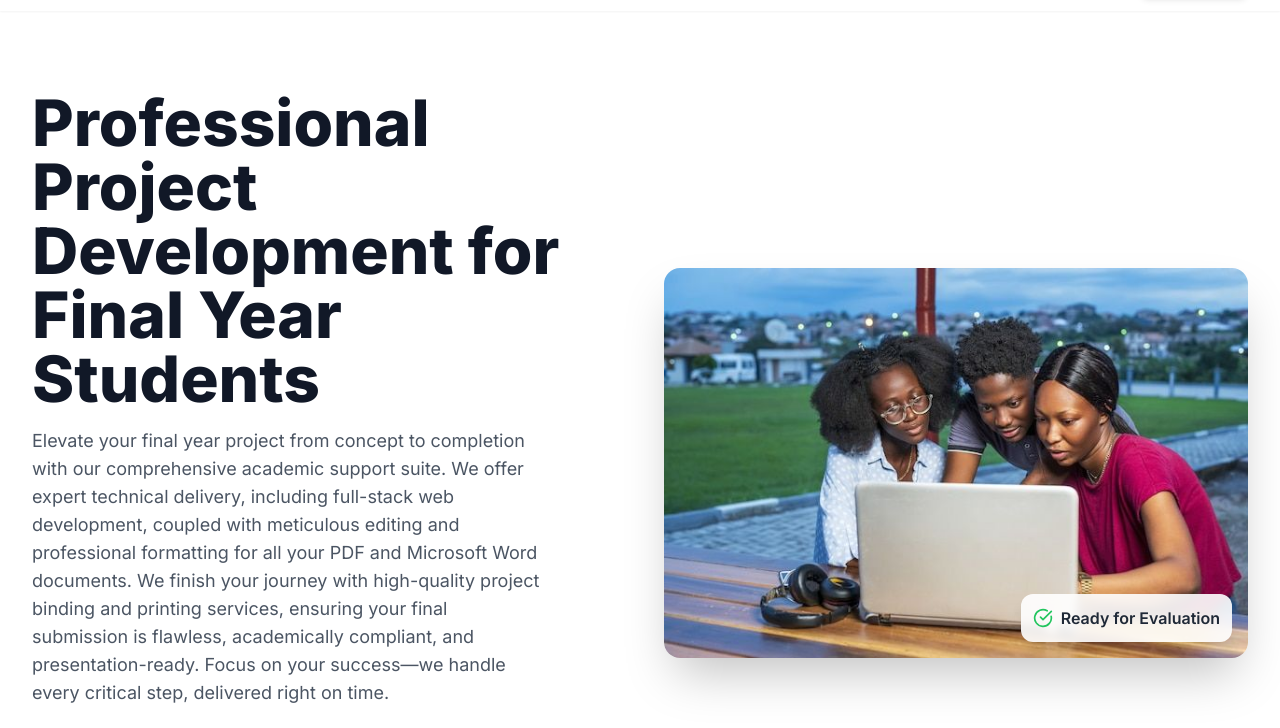
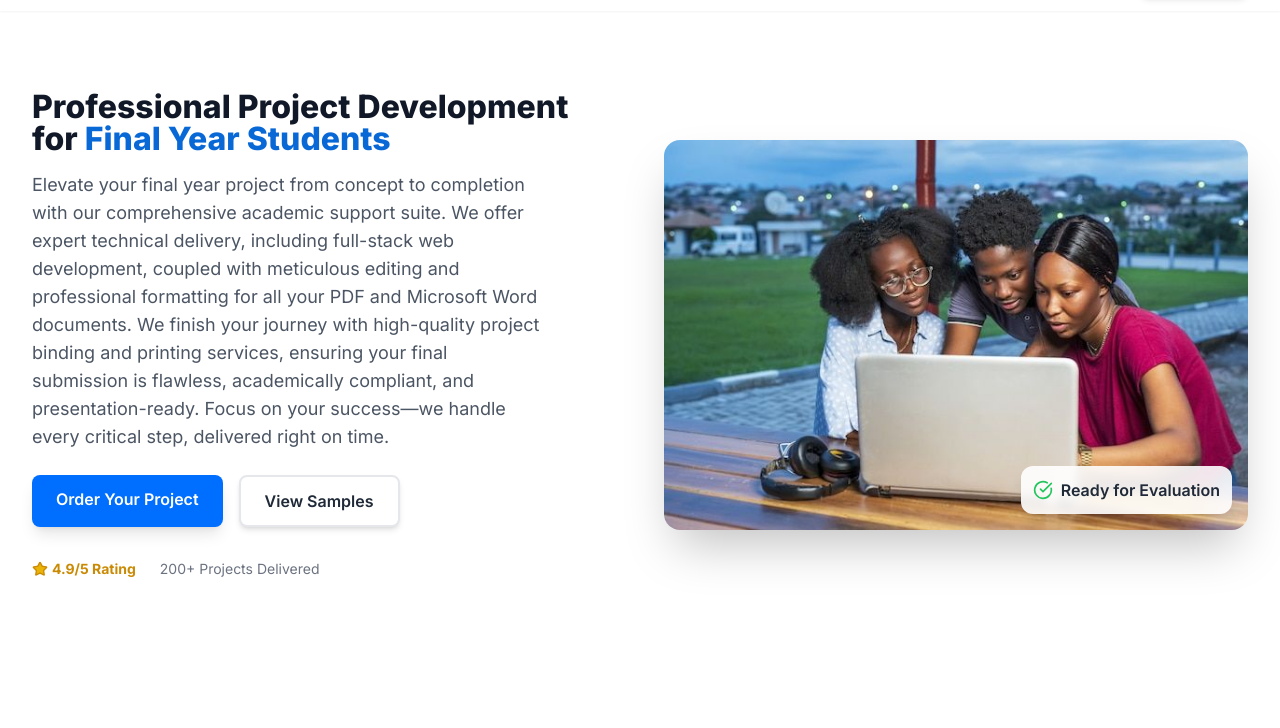
Before and after one commit to Emma-nuel-orji/ProjectHub, a plain HTML site: page index.html in a window 1280 px wide. Shown: the part 53-781 px from the top of the page. Drawn offline with nearby package versions, Linux system fonts and the light colour scheme.

Commit message:
first commit

```diff
--- a/index.html
+++ b/index.html
@@ -99,8 +99,8 @@
             <div class="max-w-7xl mx-auto px-4 sm:px-6 lg:px-8 grid grid-cols-1 md:grid-cols-2 gap-12 items-center">
                 <!-- Left Content -->
                 <div class="animate-on-scroll transition-default" style="transition-delay: 100ms;">
-                    <h1 class="text-4xl sm:text-5xl lg:text-[4rem] font-extrabold text-gray-900 leading-tight mb-4">
-                        Professional Project Development for <span class="text-primary-blue">Final Year Students</span>
+                    <h1 class="text-4xl sm:text-5xl lg:text-[2rem] font-extrabold text-gray-900 leading-tight mb-4">
+                        Professional Project Development for <span style="color: rgb(8, 104, 214);">Final Year Students</span>
                     </h1>
                     <p class="text-lg text-gray-600 mb-6 max-w-lg">
                         Elevate your final year project from concept to completion with our comprehensive academic support suite. We offer expert technical delivery, including full-stack web development, coupled with meticulous editing and professional formatting for all your PDF and Microsoft Word documents. We finish your journey with high-quality project binding and printing services, ensuring your final submission is flawless, academically compliant, and presentation-ready. Focus on your success—we handle every critical step, delivered right on time.
```
